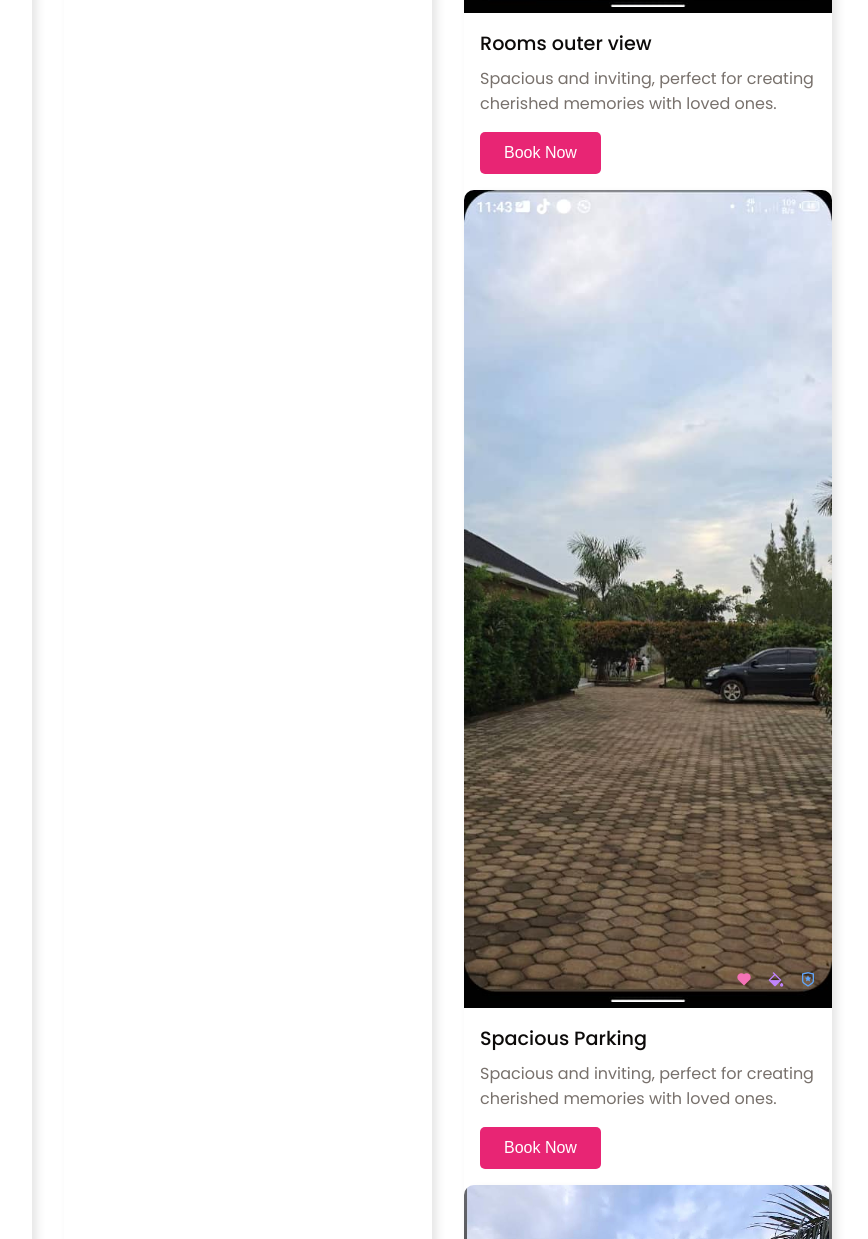
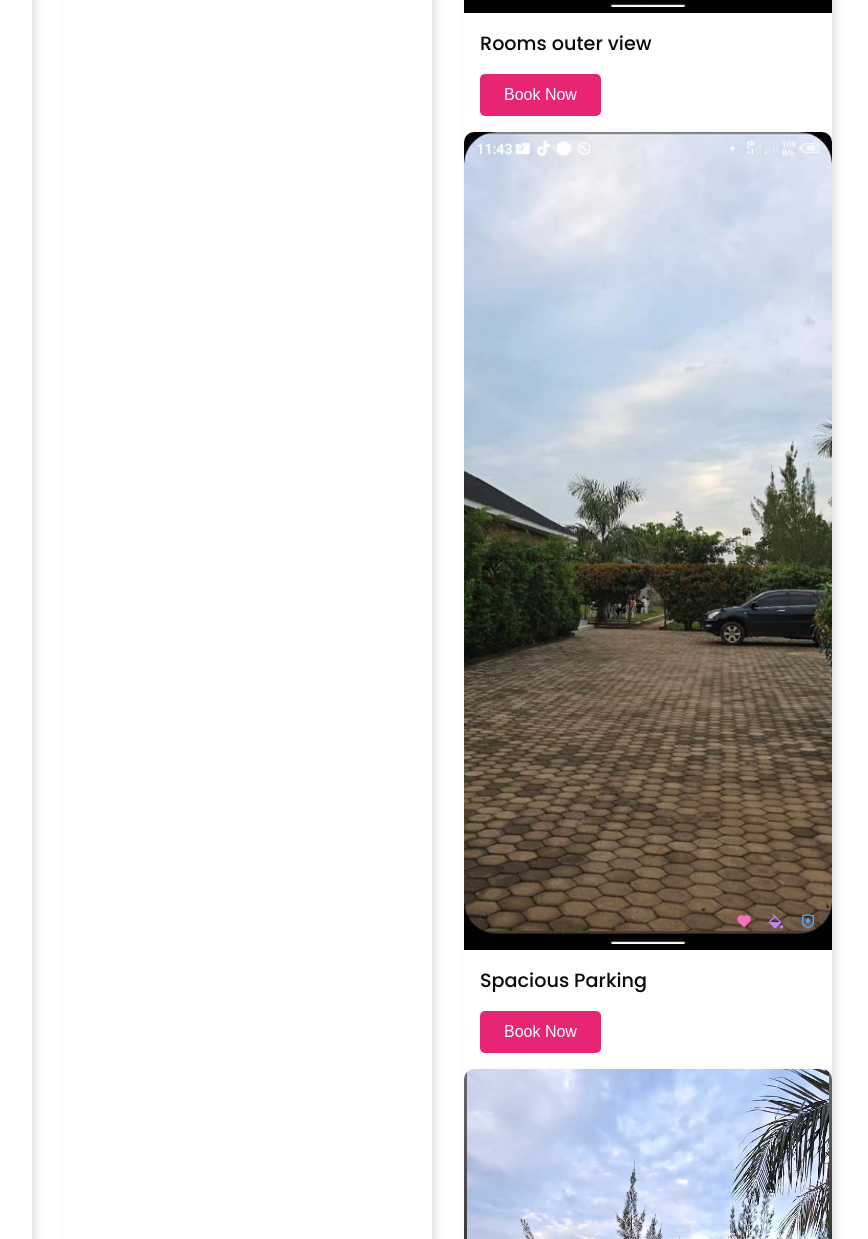
Before and after one commit to spenceryeeko/spencer-Nk-Resort, a plain HTML site: page index.html in a window 1280 px wide. Shown: the part 3461-4700 px from the top of the page, without its empty margins (392-1260 px from the left). Drawn offline with nearby package versions, Linux system fonts and the light colour scheme.

Commit message:
Update index.html

```diff
--- a/index.html
+++ b/index.html
@@ -154,8 +154,7 @@
                     <div class="room_card_details">
                         <h4>Rooms outer view</h4>
                         <p>
-                            Spacious and inviting, perfect for creating cherished
-                            memories with loved ones.
+
                         </p>
 
                         <button class="btn" onclick="location.href='https://wa.link/yl94zi';">Book Now</button>
@@ -173,8 +172,7 @@
                         <div class="room_card_details">
                             <h4>Spacious Parking</h4>
                             <p>
-                                Spacious and inviting, perfect for creating cherished
-                                memories with loved ones.
+
                             </p>
 
                             <button class="btn" onclick="location.href='https://wa.link/yl94zi';">Book Now</button>
@@ -192,8 +190,7 @@
                             <div class="room_card_details">
                                 <h4>Compound View</h4>
                                 <p>
-                                    Spacious and inviting, perfect for creating cherished
-                                    memories with loved ones.
+
                                 </p>
 
                                 <button class="btn" onclick="location.href='https://wa.link/yl94zi';">Book Now</button>
@@ -211,8 +208,7 @@
                                 <div class="room_card_details">
                                     <h4>Deluxe outer Room view</h4>
                                     <p>
-                                        Spacious and inviting, perfect for creating cherished
-                                        memories with loved ones.
+
                                     </p>
 
                                     <button class="btn" onclick="location.href='https://wa.link/yl94zi';">Book Now</button>
@@ -272,7 +268,7 @@
             <div class="explore_content">
                 <p class="section_description">7th MAR 2025</p>
                 <h4>A New Menu Is Available In Our Resort.</h4>
-                <button class="btn">Continue</button>
+                <button class="btn">Come Explore All Dishes</button>
             </div>
         </div>
     </section>
```
